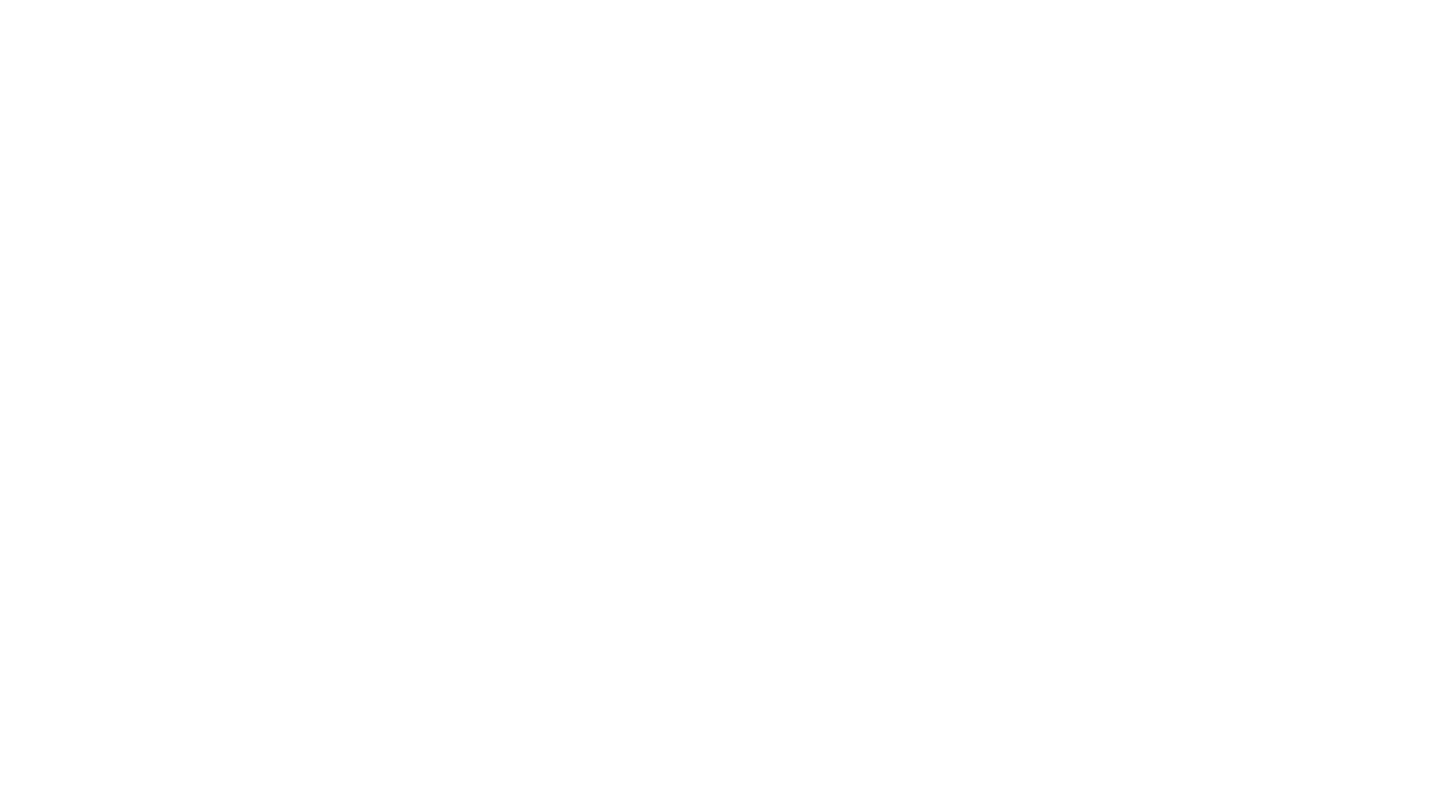
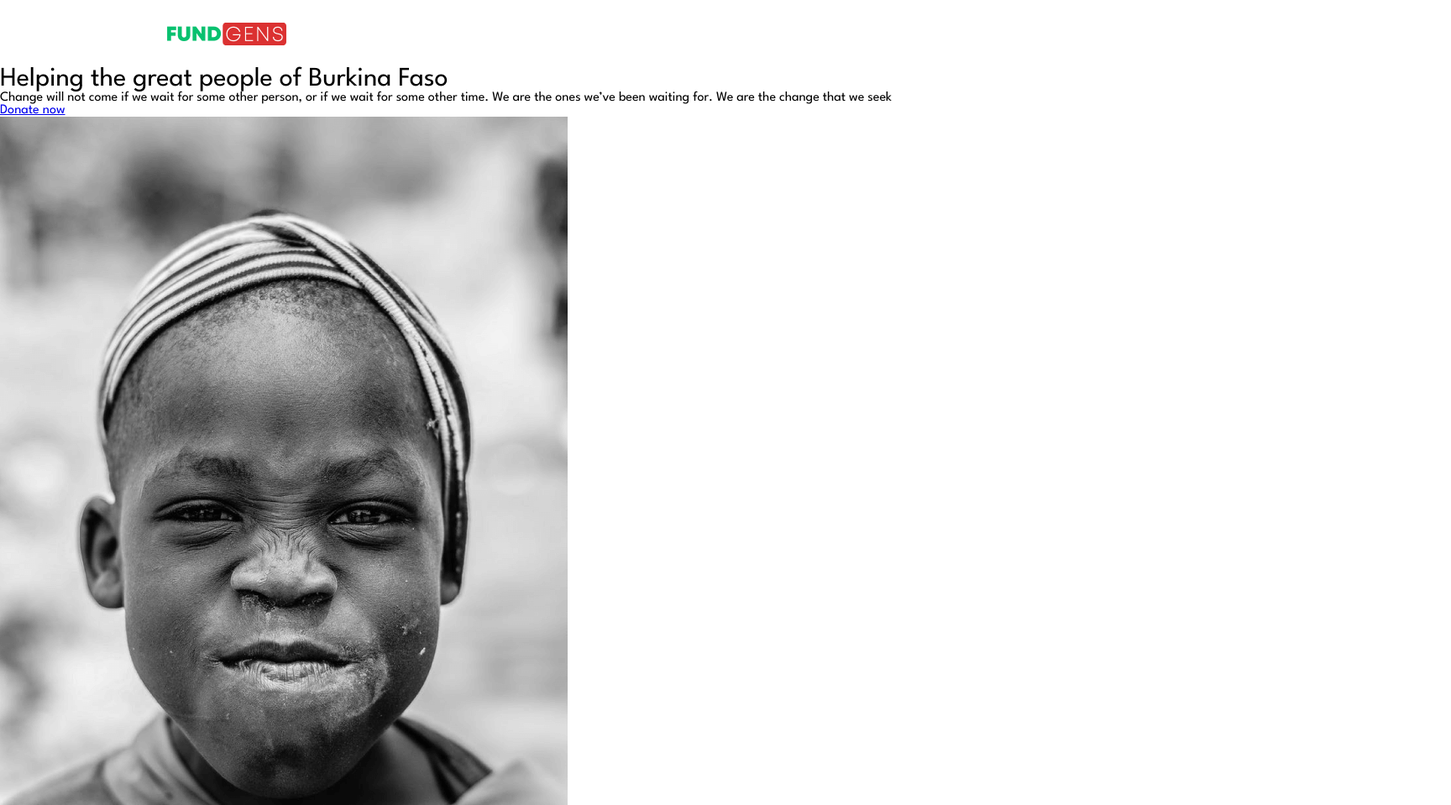
Before and after one commit to GitFluffi/Training, a plain HTML site: page index.html in a window 1280 px wide. Shown: the top 959 px of the page at 84% size, 1728 px wide, since content can reach past the window. Before the commit the page ends 800 px from the top, so only its background shows below. Drawn offline with Linux system fonts and the light colour scheme.

Commit message:
Created and stylized header section

```diff
--- a/index.html
+++ b/index.html
@@ -12,6 +12,26 @@
     <link rel="stylesheet" href="style.css">
 </head>
 <body>
-
+    <header>
+        <img class="header-logo" src="images/Logo.png" alt="Logo">
+        <div class="header-menu">
+            <a class="menu-item-about" href="/">About us</a>
+            <a class="menu-item-compaign" href="/">Campaign</a>
+            <a class="menu-item-contact" href="/">Contact us</a>
+        </div>
+    </header>
+    <main>
+        <div>
+            <h1>Helping the great people of Burkina Faso</h1>
+            <p>Change will not come if we wait for some other person, or if we wait for some other time. We are the ones we’ve been
+            waiting for. We are the change that we seek</p>
+            <div>
+                <a href="/">Donate now</a>
+            </div>
+        </div>
+        <div>
+            <img src="images/Main.png" alt="MainImg">
+        </div>
+    </main>
 </body>
 </html>
--- a/style.css
+++ b/style.css
@@ -29,11 +29,44 @@ ul {
     list-style: none;
 }
 
-img {
-    max-width: 100%;
-    height: auto;
+body {
+    font-family: 'League Spartan', sans-serif;
+    width: 1728px;
 }
 
-body {
-    font-family: 'League Spartan', sans-serif;
+header {
+    display: flex;
+    align-items: center;
+    padding-left: 199px;
+    width: 1728px;
+    height: 80px;
 }
+
+.header-logo {
+    margin-right: 424px;
+    width: 142px;
+    height: 27px;
+}
+
+.header-menu {
+    font-size: 16px;
+    line-height: 19px;
+    font-weight: 500;
+}
+
+.menu-item-about {
+    margin-right: 270px;
+    text-decoration: none;
+    color: #fff;
+}
+
+.menu-item-compaign {
+    margin-right: 275px;
+    text-decoration: none;
+    color: #fff;
+}
+
+.menu-item-contact {
+    text-decoration: none;
+    color: #fff;
+}
```
